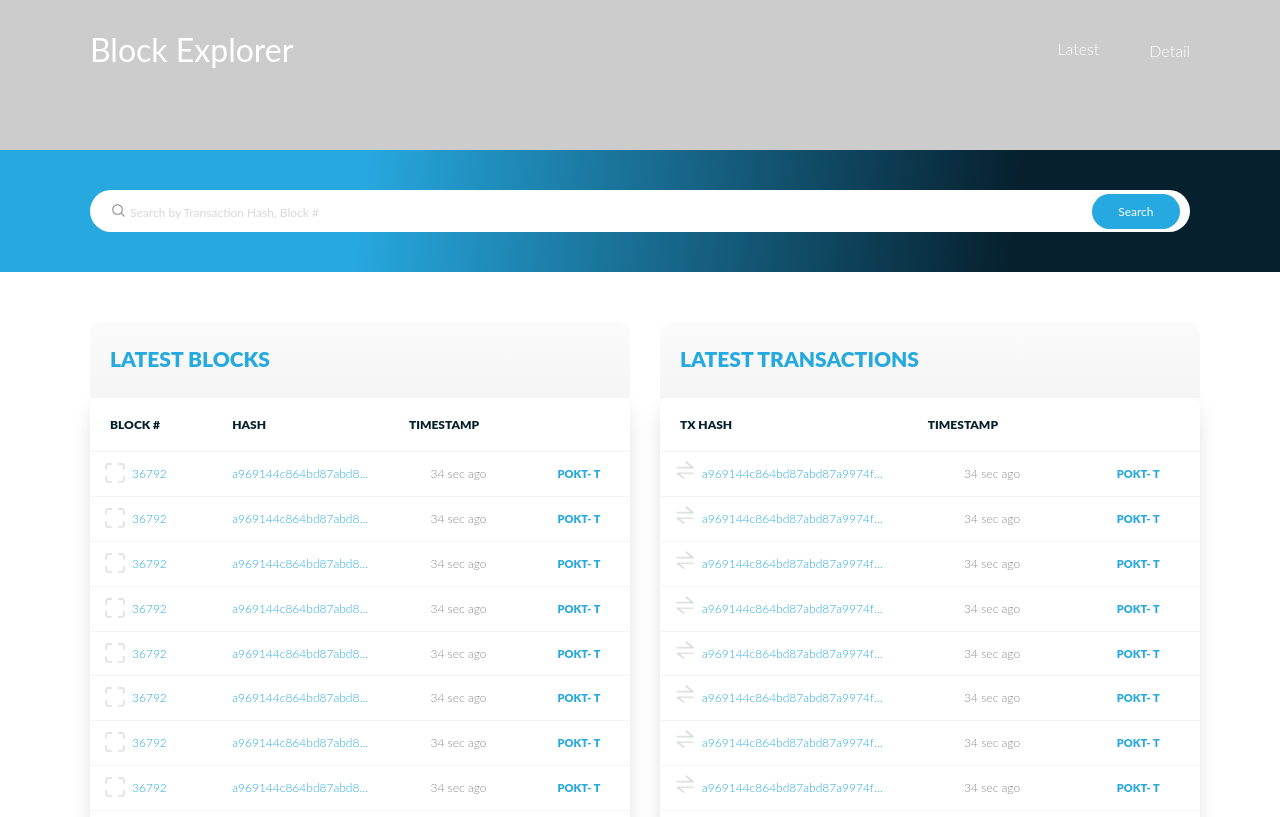
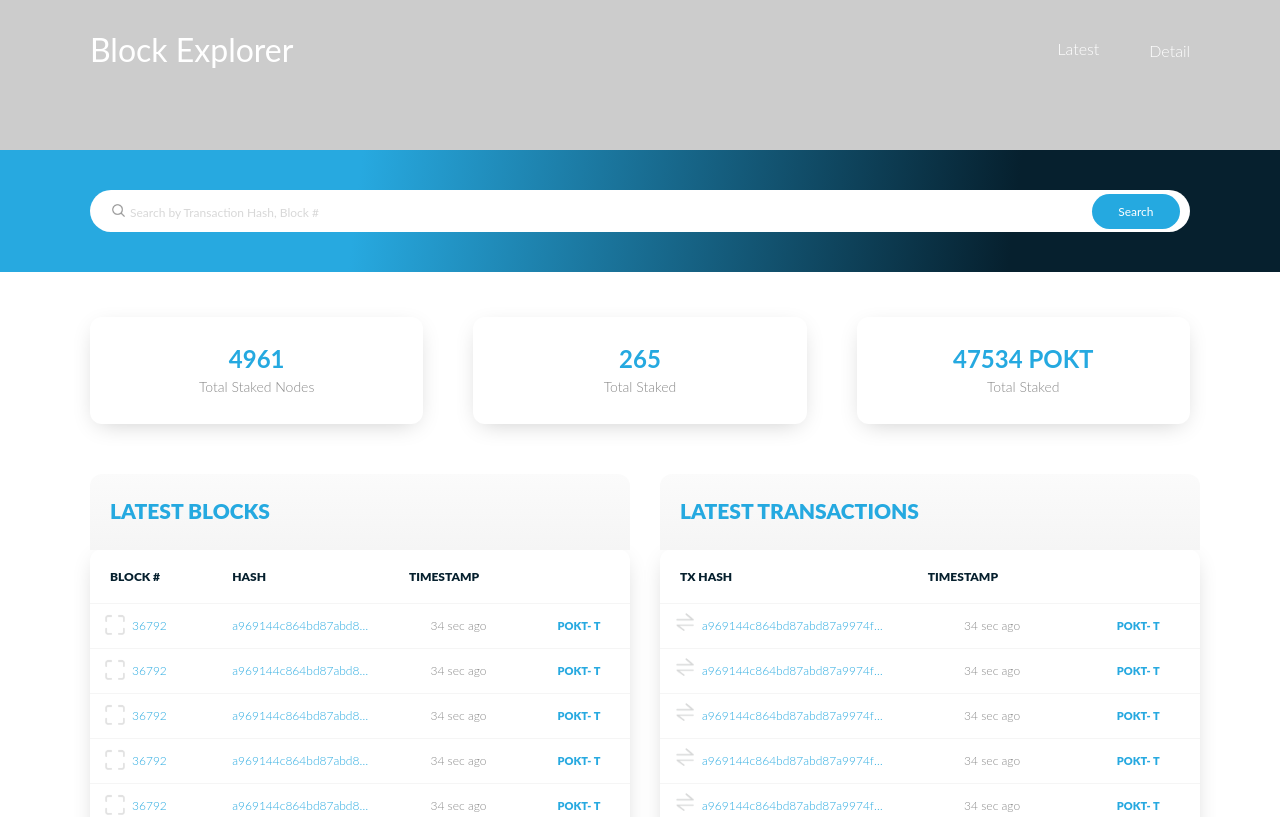
Before and after one commit to pokt-network/explorer, a React (Create React App) app: page / in a window 1280 px wide. Shown: the top 817 px of the page. Built offline with nearby package versions, Linux system fonts and the light colour scheme.

Commit message:
Refactoring code

```diff
--- a/src/components/TwoTables/Table.js
+++ b/src/components/Table/Table.js
@@ -28,9 +28,11 @@ const T = styled.table`
         `)};
     }
     .two-tables-container & {
-        ${tabletLandscape(css`
-            margin-top: 50px;
-        `)};
+        @media only screen and (min-width: 1024px) and (max-width: 1199px) {
+            &:last-child {
+                margin-top: 50px;
+            }
+        }
         ${maxTablet(css`
             margin-top: 30px;
         `)};
--- a/src/views/Home/index.js
+++ b/src/views/Home/index.js
@@ -2,12 +2,14 @@ import React from 'react';
 import EmptyWrapper from '../../components/EmptyWrapper';
 import HomeContent from './Home';
 import Search from '../../components/Search';
+import Statistics from '../../components/Statistics';
 import TwoTables from '../../components/TwoTables';
 
 function Home (){
     return (
         <HomeContent>
             <Search />
+            <Statistics />
             <div className="two-tables-container">
                 <TwoTables />
             </div>
```
Also changed, not shown: src/components/TwoTables/index.js (+8 -8 lines), src/components/Table/TBody.js (renamed from src/components/TwoTables/TBody.js), src/components/Table/TFooter.js (renamed from src/components/TwoTables/TFooter.js), src/components/Table/THead.js (renamed from src/components/TwoTables/THead.js), src/components/Table/TTitle.js (renamed from src/components/TwoTables/TTitle.js), src/components/Table/Td.js (renamed from src/components/TwoTables/Td.js), src/components/Table/Th.js (renamed from src/components/TwoTables/Th.js), src/components/Table/Tr.js (renamed from src/components/TwoTables/Tr.js).
